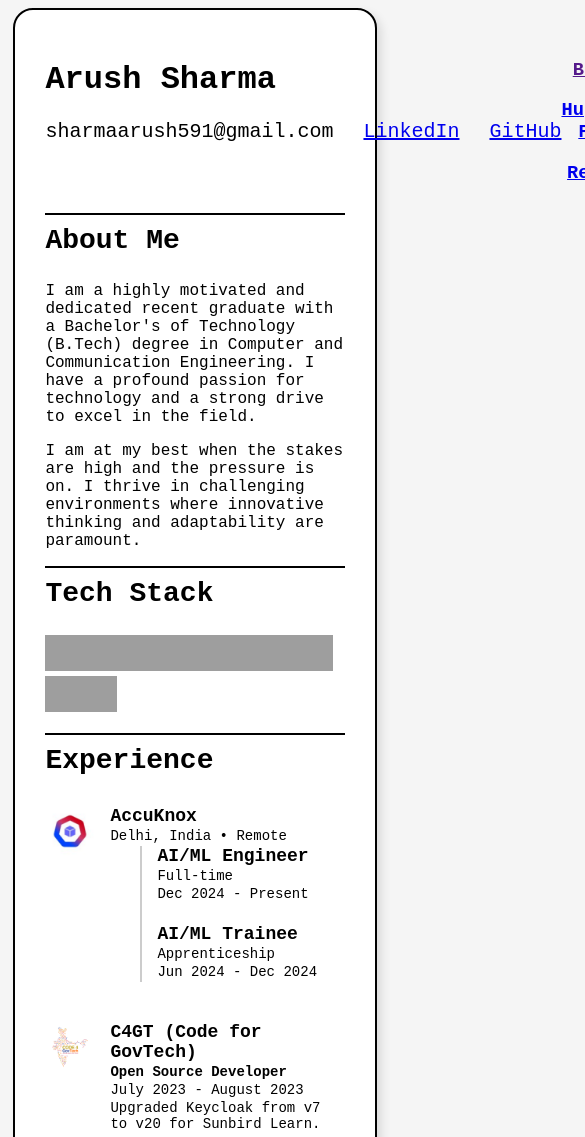
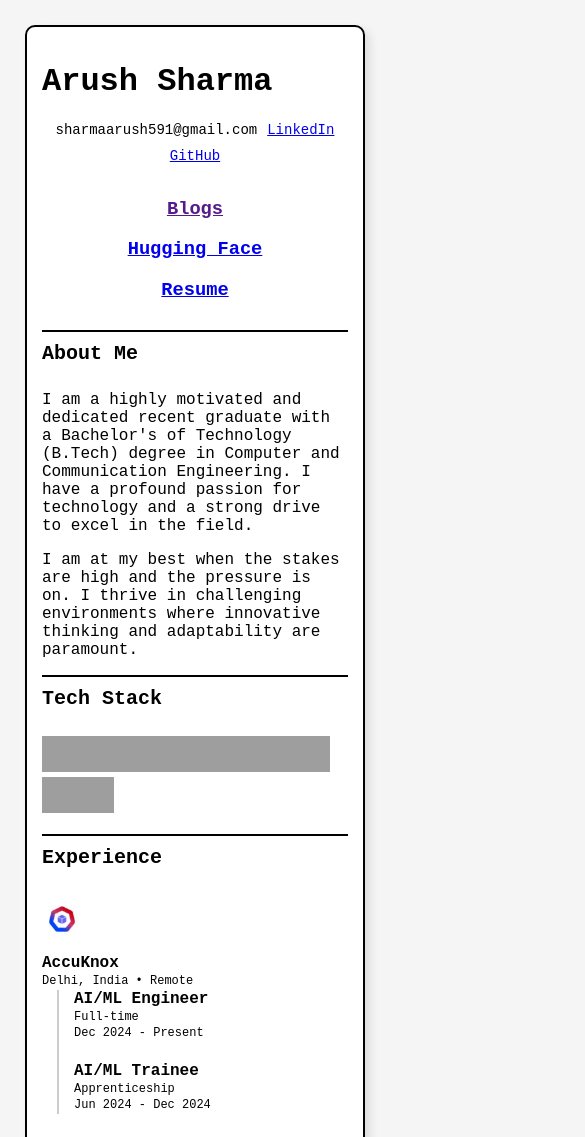
Before and after one commit to Arush04/Arush04.github.io, a plain HTML site: page index.html in a window 390 px wide. Shown: the top 1137 px of the page, 585 px wide, since content can reach past the window. Drawn offline with Linux system fonts and the light colour scheme; grey boxes are pictures that could not be loaded.

Commit message:
screen responsive

```diff
--- a/css/style.css
+++ b/css/style.css
@@ -1,19 +1,26 @@
+/* Base styles */
 body {
     font-family: "Fira Code", monospace;
     display: flex;
     justify-content: center;
     align-items: center;
     background-color: #f5f5f5;
+    min-height: 100vh;
+    margin: 0;
+    padding: 20px;
+    box-sizing: border-box;
 }
 
 .container {
-	width: 80%;
+    max-width: 1500px;
+    width: 100%;
     background: white;
     border-radius: 20px;
     border: 2px solid black;
     padding: 30px;
     box-shadow: 5px 5px 10px rgba(0, 0, 0, 0.1);
-	margin-top: auto;
+    margin: 20px auto;
+    box-sizing: border-box;
 }
 
 .header {
@@ -21,12 +28,15 @@ body {
     justify-content: space-between;
     text-align: center;
     padding-bottom: 10px;
+    flex-wrap: wrap;
+    gap: 15px;
 }
 
 .links {
     display: flex;
     gap: 30px;
     font-size: 20px;
+    flex-wrap: wrap;
 }
 
 .section {
@@ -45,21 +55,25 @@ body {
     align-items: flex-start;
     margin-bottom: 20px;
     gap: 15px;
+    flex-wrap: wrap;
 }
 
 .company {
     display: flex;
     align-items: center;
     gap: 10px;
+    flex-wrap: wrap;
 }
 
 .company-logo {
     width: 50px;
     height: 50px;
+    object-fit: contain;
 }
 
 .job-details {
     flex-grow: 1;
+    min-width: 250px;
 }
 
 .job h4 {
@@ -82,3 +96,66 @@ body {
 .projects {
     margin-top: 20px;
 }
+
+/* Responsive Design */
+@media screen and (max-width: 768px) {
+    .container {
+        padding: 20px;
+        margin: 10px;
+        border-radius: 15px;
+    }
+
+    .header {
+        flex-direction: column;
+        align-items: center;
+        text-align: center;
+    }
+
+    .links {
+        gap: 15px;
+        justify-content: center;
+        font-size: 16px;
+    }
+
+    .section {
+        font-size: 24px;
+    }
+
+    .job {
+        flex-direction: column;
+    }
+
+    .job-timeline {
+        margin-left: 15px;
+    }
+}
+
+@media screen and (max-width: 480px) {
+    .container {
+        padding: 15px;
+        margin: 5px;
+        border-radius: 10px;
+    }
+
+    .links {
+        gap: 10px;
+        font-size: 14px;
+    }
+
+    .section {
+        font-size: 20px;
+    }
+
+    .company-logo {
+        width: 40px;
+        height: 40px;
+    }
+
+    .job h4 {
+        font-size: 16px;
+    }
+
+    .job p {
+        font-size: 12px;
+    }
+}
```
Lines whose indentation alone changed are shown as unchanged.
